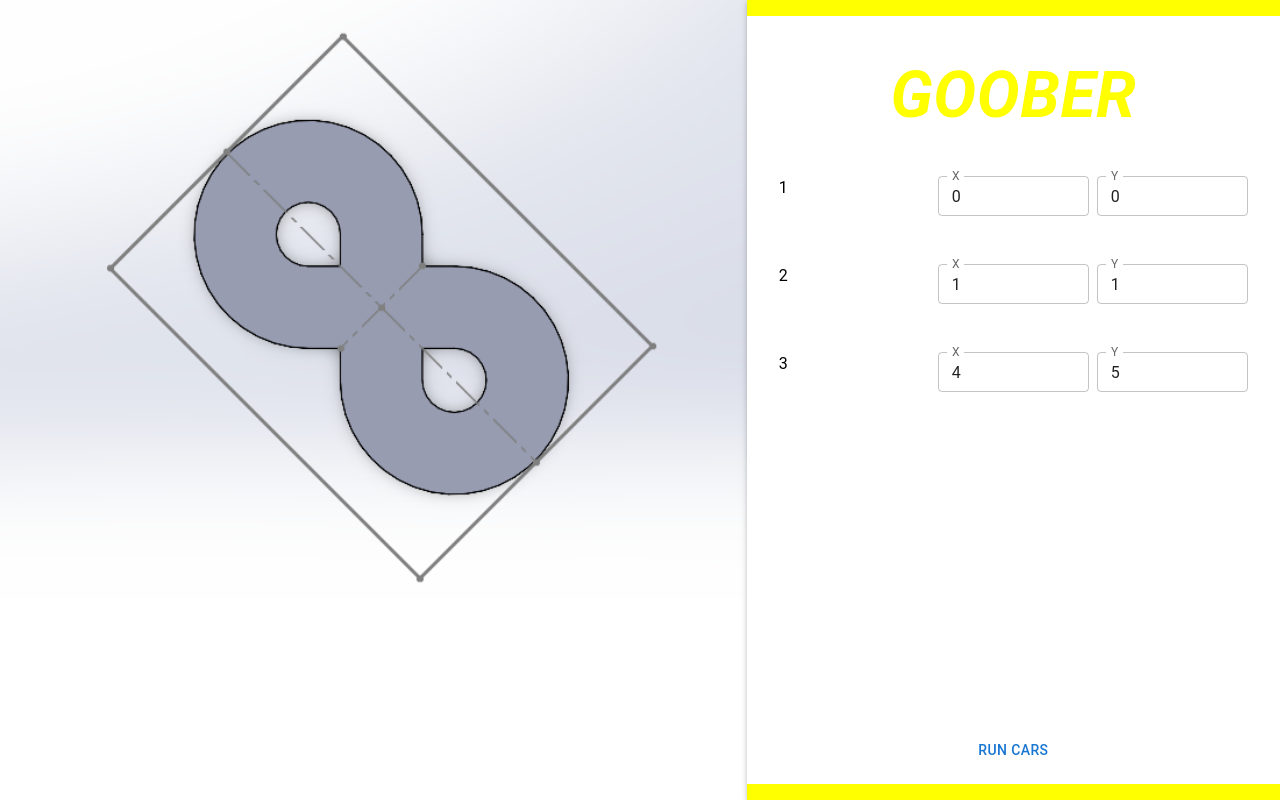
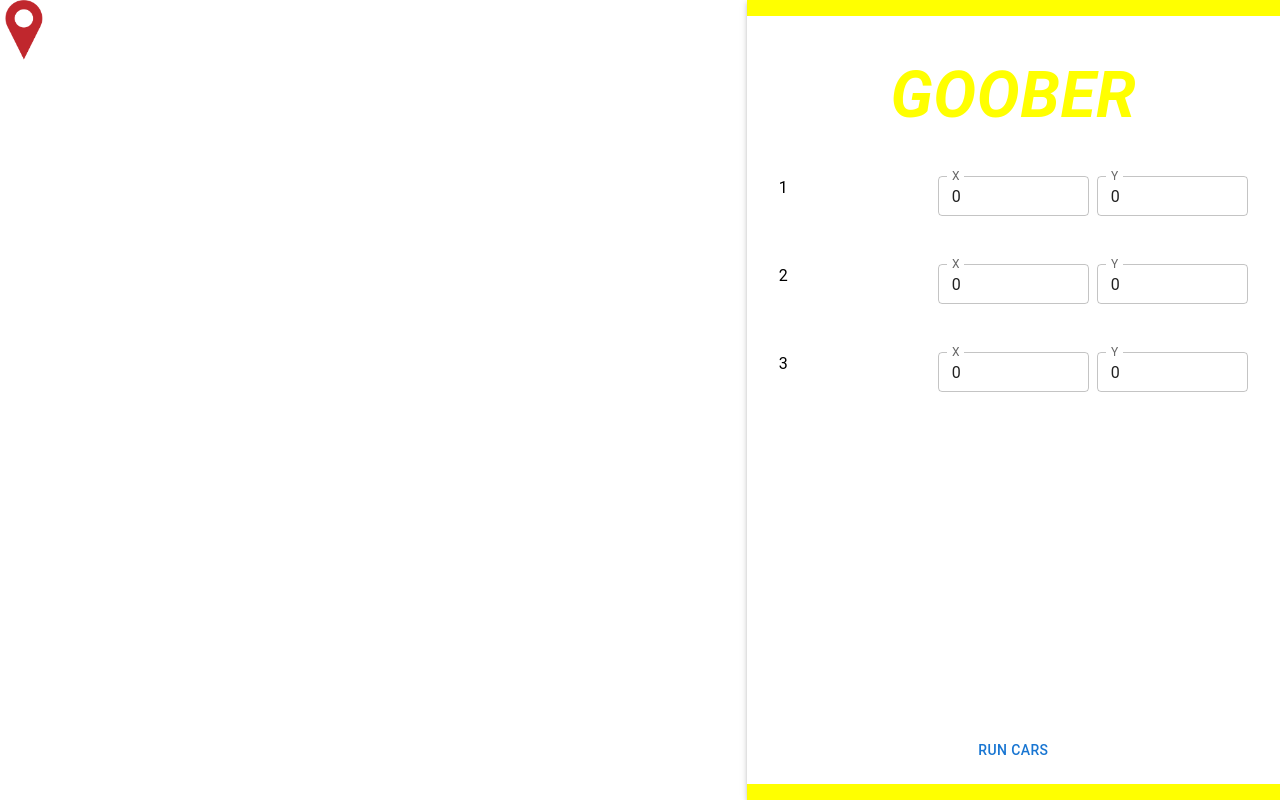
Before and after one commit to caiodasilva2005/Goober, a Next.js app: page / in a window 1280 px wide. Built offline with nearby package versions, Linux system fonts and the light colour scheme.

Commit message:
Added location stuff

```diff
--- /dev/null
+++ b/app/components/LocationButton.tsx
@@ -0,0 +1,13 @@
+import React from "react";
+import { Box } from "@mui/material";
+import Image from "next/image";
+
+const LocationButton = ({ location, onLocSelect }) => {
+  return (
+    <Box onClick={() => onLocSelect(location)}>
+      <Image src="/point.png" alt="waypoint" width="50" height="50" />
+    </Box>
+  );
+};
+
+export default LocationButton;
--- a/app/components/LocationSelector.tsx
+++ b/app/components/LocationSelector.tsx
@@ -23,7 +23,7 @@ const LocationSelector = ({ car, onSelect }) => {
           <TextField
             id="outlined-read-only-input"
             label="X"
-            defaultValue={car.selectedX}
+            defaultValue={car.location === undefined ? 0 : car.location.Xpos}
             size="small"
             InputProps={{
               readOnly: true,
@@ -34,7 +34,7 @@ const LocationSelector = ({ car, onSelect }) => {
           <TextField
             id="outlined-read-only-input"
             label="Y"
-            defaultValue={car.selectedY}
+            defaultValue={car.location === undefined ? 0 : car.location.Ypos}
             size="small"
             InputProps={{
               readOnly: true,
--- a/app/components/LocationSelectors.tsx
+++ b/app/components/LocationSelectors.tsx
@@ -3,22 +3,14 @@ import { Stack } from "@mui/material";
 import LocationSelector from "./LocationSelector";
 import { Car } from "../types/types";
 
-const LocationSelectors = ({ cars, onChange }) => {
-  const handleSelect = (selectedCar: Car) => {
-    const updatedCars = cars.map((car) => ({
-      ...car,
-      selected: car.id === selectedCar.id ? !car.selected : false,
-    }));
-    onChange(updatedCars);
-  };
-
+const LocationSelectors = ({ cars, onSelect }) => {
   return (
     <Stack spacing={2}>
       {cars.map((car) => (
         <LocationSelector
           key={car.id}
           car={car}
-          onSelect={() => handleSelect(car)}
+          onSelect={() => onSelect(car)}
         />
       ))}
     </Stack>
--- a/app/components/Model.tsx
+++ b/app/components/Model.tsx
@@ -4,9 +4,7 @@ import Image from "next/image";
 
 const Model = () => {
   return (
-    <Box>
-      <Image src="/model.png" alt="Model Image" width="1000" height="1000" />
-    </Box>
+    <Image src="/model.png" alt="Model Image" width="1000" height="1000" />
   );
 };
 
--- a/app/page.tsx
+++ b/app/page.tsx
@@ -2,46 +2,97 @@
 import { Box, Grid, Typography } from "@mui/material";
 import RunButton from "./components/RunButton";
 import LocationSelectors from "./components/LocationSelectors";
-import Model from "./components/Model";
 import { useState } from "react";
-import { Car } from "./types/types";
+import { Car, Location } from "./types/types";
+import LocationButton from "./components/LocationButton";
 
 export default function Home() {
   const [cars, setCars] = useState<Car[]>([
     {
       id: 1,
-      selectedX: 0,
-      selectedY: 0,
       selected: false,
     },
     {
       id: 2,
-      selectedX: 1,
-      selectedY: 1,
       selected: false,
     },
     {
       id: 3,
-      selectedX: 4,
-      selectedY: 5,
       selected: false,
     },
   ]);
 
+  const [locations, setLocations] = useState<Location[]>([
+    {
+      id: 1,
+      name: "loc1",
+      Xpos: 1,
+      Ypos: 1,
+      occupied: false,
+    },
+    {
+      id: 2,
+      name: "loc2",
+      Xpos: 2,
+      Ypos: 2,
+      occupied: false,
+    },
+    {
+      id: 3,
+      name: "loc3",
+      Xpos: 3,
+      Ypos: 3,
+      occupied: false,
+    },
+  ]);
   const handleRun = () => {
     console.log("Running cars");
+    const updatedCars = cars.map((car) => ({
+      ...car,
+      selected: false,
+    }));
+    setCars(updatedCars);
   };
 
-  const handleChange = (updatedCars) => {
-    console.log("Updated", updatedCars);
+  const handleSelect = (selectedCar: Car) => {
+    const updatedCars = cars.map((car) => ({
+      ...car,
+      selected: car.id === selectedCar.id ? !car.selected : false,
+    }));
     setCars(updatedCars);
+  };
+
+  function occupyLocation(selectedLocation: Location) {
+    const updatedLocations = locations.map((location) => ({
+      ...location,
+      occupied: location.id === selectedLocation.id ? true : location.occupied,
+    }));
+    console.log(updatedLocations);
+    setLocations(updatedLocations);
+  }
+
+  const handleLocation = (location: Location) => {
+    const selectedIndex = cars.findIndex((car) => car.selected);
+    let updatedCars = [...cars];
+    if (selectedIndex !== -1) {
+      updatedCars[selectedIndex].location = location;
+      occupyLocation(location);
+      if (selectedIndex !== cars.length - 1)
+        handleSelect(updatedCars[selectedIndex + 1]);
+      else handleSelect(updatedCars[0]);
+    } else {
+      handleSelect(updatedCars[0]);
+    }
   };
 
   return (
     <main>
       <Grid container>
         <Grid item xs={7}>
-          <Model />
+          <LocationButton
+            location={locations[0]}
+            onLocSelect={handleLocation}
+          />
         </Grid>
         <Grid item xs={5}>
           <Box
@@ -73,7 +124,7 @@ export default function Home() {
               GOOBER
             </Typography>
             <Box sx={{ flexGrow: 1 }}>
-              <LocationSelectors cars={cars} onChange={handleChange} />
+              <LocationSelectors cars={cars} onSelect={handleSelect} />
             </Box>
             <RunButton onRun={handleRun} />
           </Box>
```
Also changed, not shown: app/types/types.tsx (+13 -0 lines).
